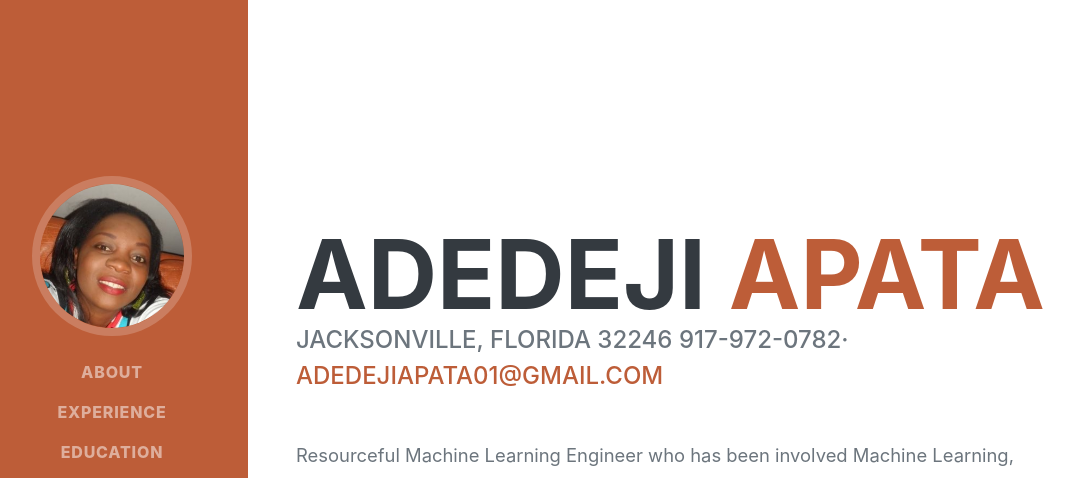
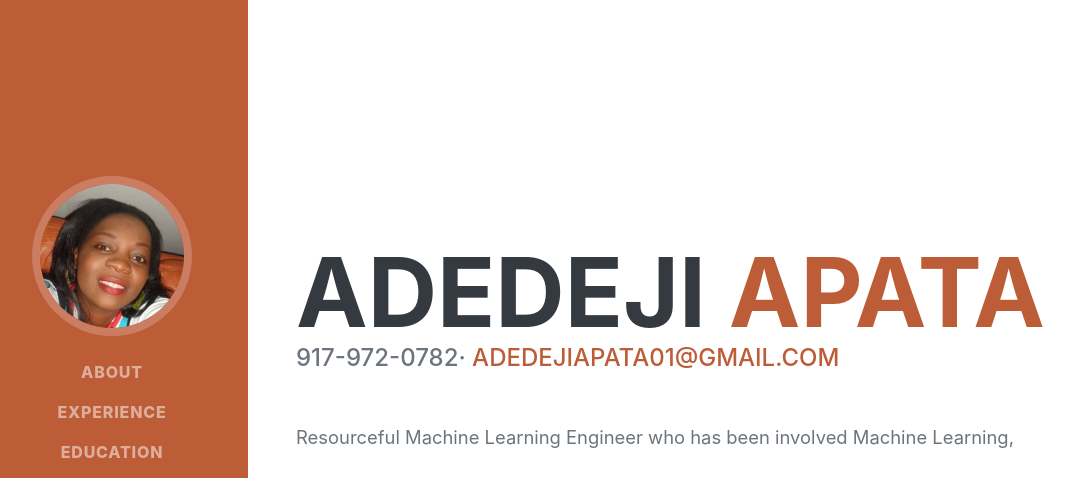
Before and after one commit to adedejiapata1/adeade, a plain HTML site: page index.html in a window 1280 px wide. Shown: the top 478 px of the page, without its empty margins (24-1097 px from the left). Drawn offline with nearby package versions, Linux system fonts and the light colour scheme; a web font is replaced by a local one.

Commit message:
Update index.html

```diff
--- a/index.html
+++ b/index.html
@@ -45,7 +45,7 @@
                         <span class="text-primary"> APATA</span>
                     </h1>
                     <div class="subheading mb-5">
-                    	Jacksonville, Florida 32246	917-972-0782·
+                    	917-972-0782·
                         <a href="mailto:adedejiapata01@gmail.com ">adedejiapata01@gmail.com </a>
                     </div>
                     <p class="lead mb-5">Resourceful Machine Learning Engineer who has been involved Machine Learning, </p>
```
